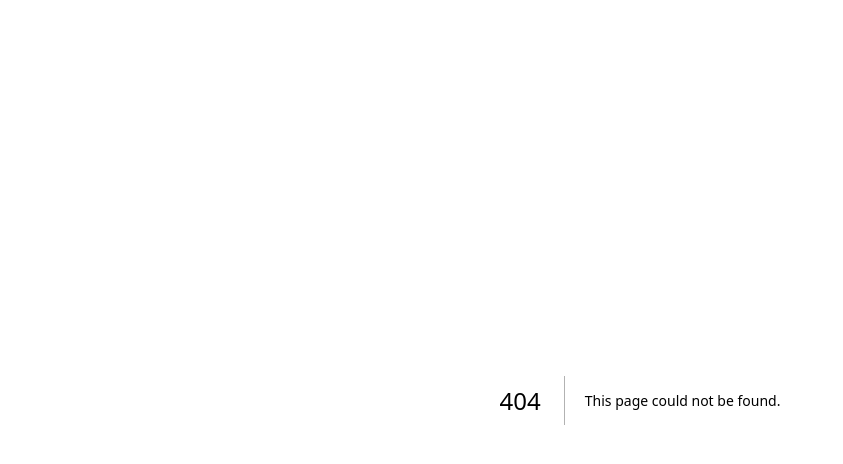
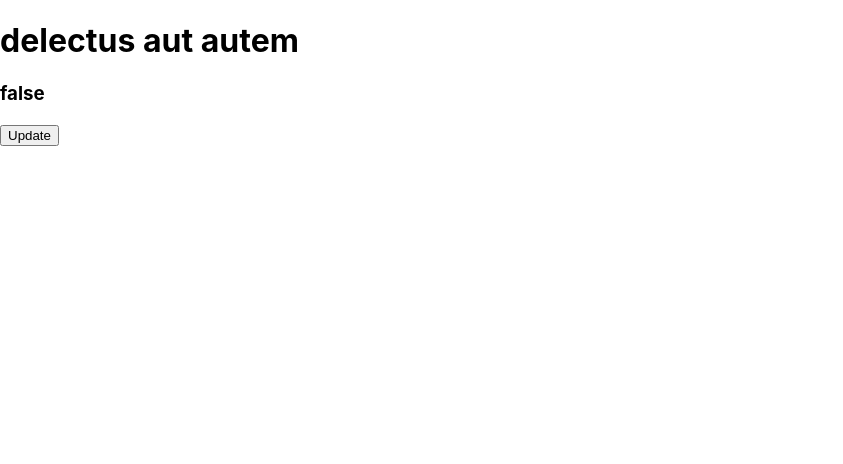
Before and after one commit to shararesadeghi/json-server-practice-with-next, a Next.js app in the folder project/: page /todos/1 in a window 1280 px wide. Before the commit this address had no page. Shown: the top 464 px of the page, without its empty margins (0-843 px from the left). Built offline with nearby package versions, Linux system fonts and the light colour scheme; data requests are answered from the project's data file.

Commit message:
combine SSR & clientside data fetching

```diff
--- /dev/null
+++ b/project/pages/todos/[todoId].js
@@ -0,0 +1,34 @@
+import React, { useState } from 'react';
+
+const TtodoDetails = ({todo}) => {
+
+    const [data, setData] = useState(todo);
+    const updateHandler = async (id)=>{
+        const res = await fetch(`http://localhost:4000/todos/${id}`);
+    const data = await res.json();
+    setData(data);
+    }
+
+    return (
+        <div>
+            <h1>{data.title}</h1>
+            <h3>{`${data.completed}`}</h3>
+            <button onClick={()=>updateHandler(data.id)}>Update</button>
+        </div>
+    );
+};
+
+export default TtodoDetails;
+
+export async function getServerSideProps(context){
+
+    const {params} = context;
+    const res = await fetch(`http://localhost:4000/todos/${params.todoId}`);
+    const data = await res.json();
+
+    return{
+        props:{
+            todo:data
+        }
+    }
+}
--- a/project/pages/todos/index.js
+++ b/project/pages/todos/index.js
@@ -1,6 +1,7 @@
 //import React, { useEffect, useState } from 'react';
 import React from "react";
 import useSWR from 'swr';
+import Link from 'next/link';
 
 const url = "http://localhost:4000/todos";
 
@@ -20,7 +21,7 @@ const Todos = () => {
 
     return (
         <div>
-            {data ? (data.map(todo=><h3 key={todo.id}>{todo.title}</h3>)):(<h1>Loading...</h1>)}
+            {data ? (data.map(todo=><Link key={todo.id} href={`/todos/${todo.id}`}><h3>{todo.title}</h3></Link>)):(<h1>Loading...</h1>)}
            {/* {todos.length ? (todos.map(todo=><h3 key={todo.id}>{todo.title}</h3>)): (<h1>Loading...</h1>)}  */}
 
         </div>
```
